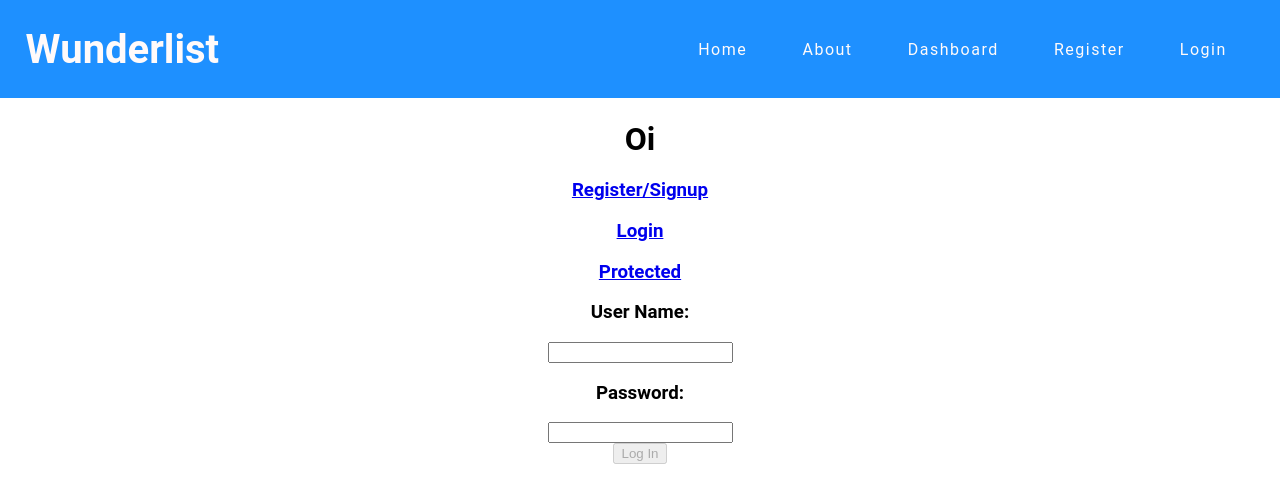
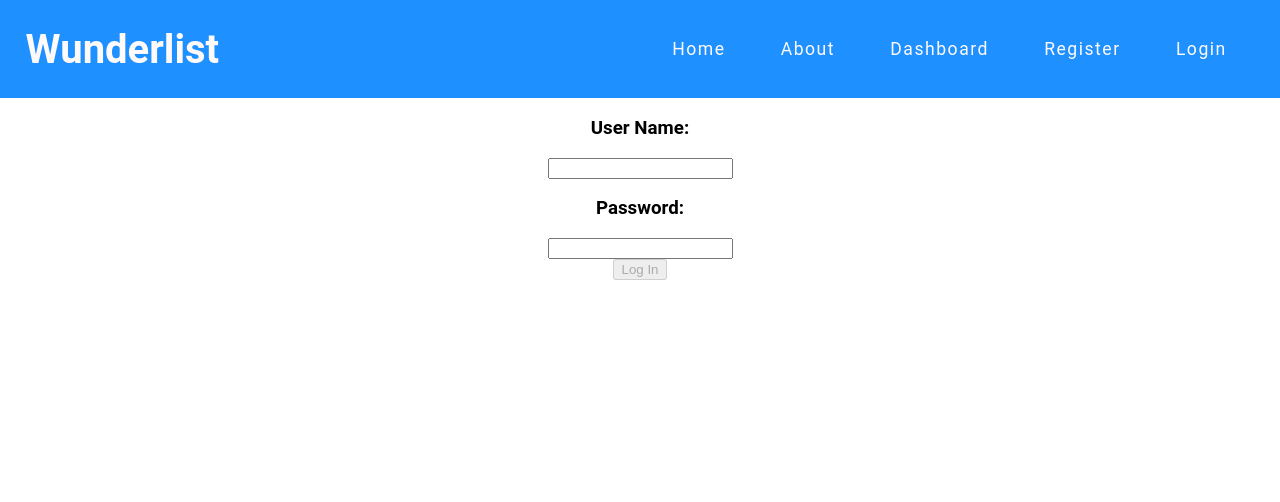
Before and after one commit to buildweek-wunderlist-2/Front-End, a React (Create React App) app: page /login in a window 1280 px wide. Shown: the top 502 px of the page. Built offline with nearby package versions, Linux system fonts and the light colour scheme.

Commit message:
styled dashboard

```diff
--- a/src/App.js
+++ b/src/App.js
@@ -13,14 +13,6 @@
     <div className="App">
       <NavBar />
       <>
-        <h1>Oi</h1>
-
-
-        <h3> <Link to='/signup'> Register/Signup </Link>  </h3>
-        <h3> <Link to='/login'> Login </Link>  </h3>
-        <h3> <Link to='/protected/dashboard'> Protected </Link>  </h3>
-
-
         <Switch>
           <Route path='/signup' >
             <SignUp />
--- a/src/components/Dashboard.js
+++ b/src/components/Dashboard.js
@@ -9,13 +9,39 @@
 import styled from 'styled-components'
 
 const StyledDiv = styled.div`
-    background-color: grey;
     border: 2px solid dodgerblue;
-    border-radius: 8px;
-    width: 70%;
-    margin: 0 auto;
-    padding: 2rem;
+    /* width: 70%; */
+    height: 80vh;
+    padding: 0 2rem 2rem 2rem;
+    margin: 0 5%;
 
+    .head {
+        display: flex;
+        justify-content: space-between;
+        /* width: 70%; */
+        padding: 1rem 2rem 1rem 2rem;
+        /* background-color: lightgray; */
+        align-items: flex-start;
+
+    }
+
+    .head h1 {
+        display:flex;
+        align-self: flex-start;
+    }
+
+    span {
+        display:flex;
+        flex-direction: column;
+        align-items: flex-start;
+        line-height: .5px;
+        align-self: flex-start;
+
+    }
+
+    .border {
+        border: 1px solid dodgerblue;
+    }
 `
 
 
@@ -23,11 +49,19 @@
     const username = localStorage.getItem('username')
     return (
         <StyledDiv className='dashboard'>
+            <div className='head'>
+                <span>
+
                 <h1>Dashboard</h1>
+                <h2>Welcome to Wunderlist</h2>
+                </span>
+                <span>
                     <h3>Hello {username}!</h3>
-                <h2>Welcome to Wunderlist</h2>
+                    <p>edit your user info <Link to ='/protected/dashboard/profile'>here</Link></p>
+                </span>
+            </div>
+            <div className='border'></div>
 
-                <p>edit your user info <Link to ='/protected/dashboard/profile'>here</Link></p>
                 <Switch>
                     <Route exact path='/protected/dashboard'>
                         <AddList />
--- a/src/components/NavBar.js
+++ b/src/components/NavBar.js
@@ -27,6 +27,7 @@
     display: flex;
     justify-content: flex-end;
     align-items: center;
+    height: 5vh;
 }
 
 a {
@@ -35,6 +36,8 @@
     color: #fffafa;
     padding: 1%;
     margin: 0% 2%;
+    font-size: 1.1rem;
+
 }
 
 a:hover {
@@ -85,7 +88,11 @@
 .dropdown:hover .dropdown-content {
   display: block;
 }
+
+
 `
+
+
 
 export default function NavBar(){
 
```
Lines whose indentation alone changed are shown as unchanged.
